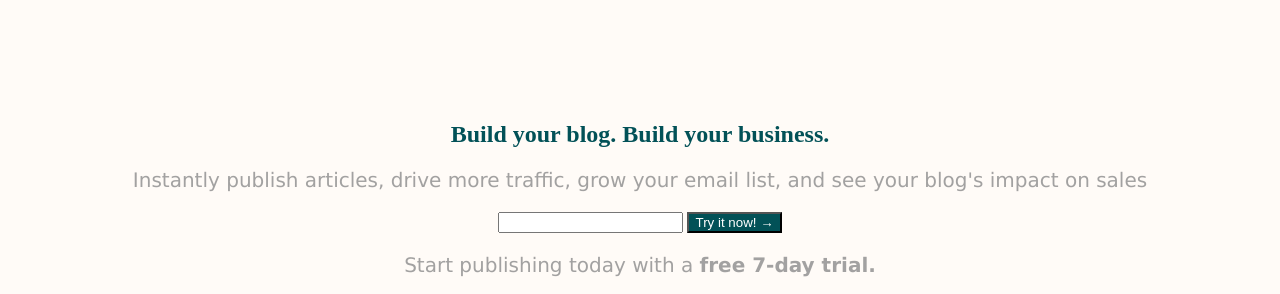
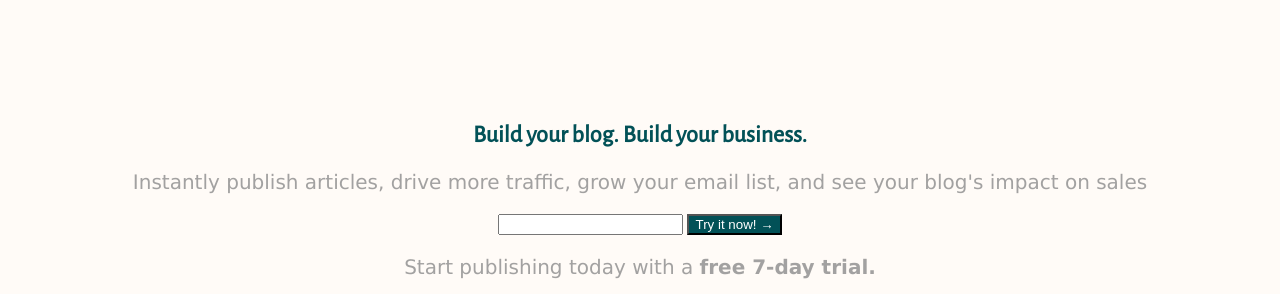
Before and after one commit to omar-io/FrontSantander, a plain HTML site: page index.html in a window 1280 px wide. Shown: the part 104-398 px from the top of the page. Drawn offline with nearby package versions, Linux system fonts and the light colour scheme.

Commit message:
Reto Extra - Google Fonts

```diff
--- a/index.html
+++ b/index.html
@@ -5,7 +5,10 @@
     <meta charset="UTF-8">
     <meta http-equiv="X-UA-Compatible" content="IE=edge">
     <meta name="viewport" content="width=device-width, initial-scale=1.0">
-    <title>Document</title>
+    <title>Matcha</title>
+    <link rel="preconnect" href="https://fonts.googleapis.com">
+    <link rel="preconnect" href="https://fonts.gstatic.com" crossorigin>
+    <link href="https://fonts.googleapis.com/css2?family=Alegreya+Sans&display=swap" rel="stylesheet">
     <link rel="stylesheet" href="styles.css">
 </head>
 
--- a/styles.css
+++ b/styles.css
@@ -5,6 +5,7 @@ body {
 h1 {
     color: #025157;
     text-align:center;
+    font-family: 'Alegreya Sans', sans-serif;
 }
 
 p {
```
